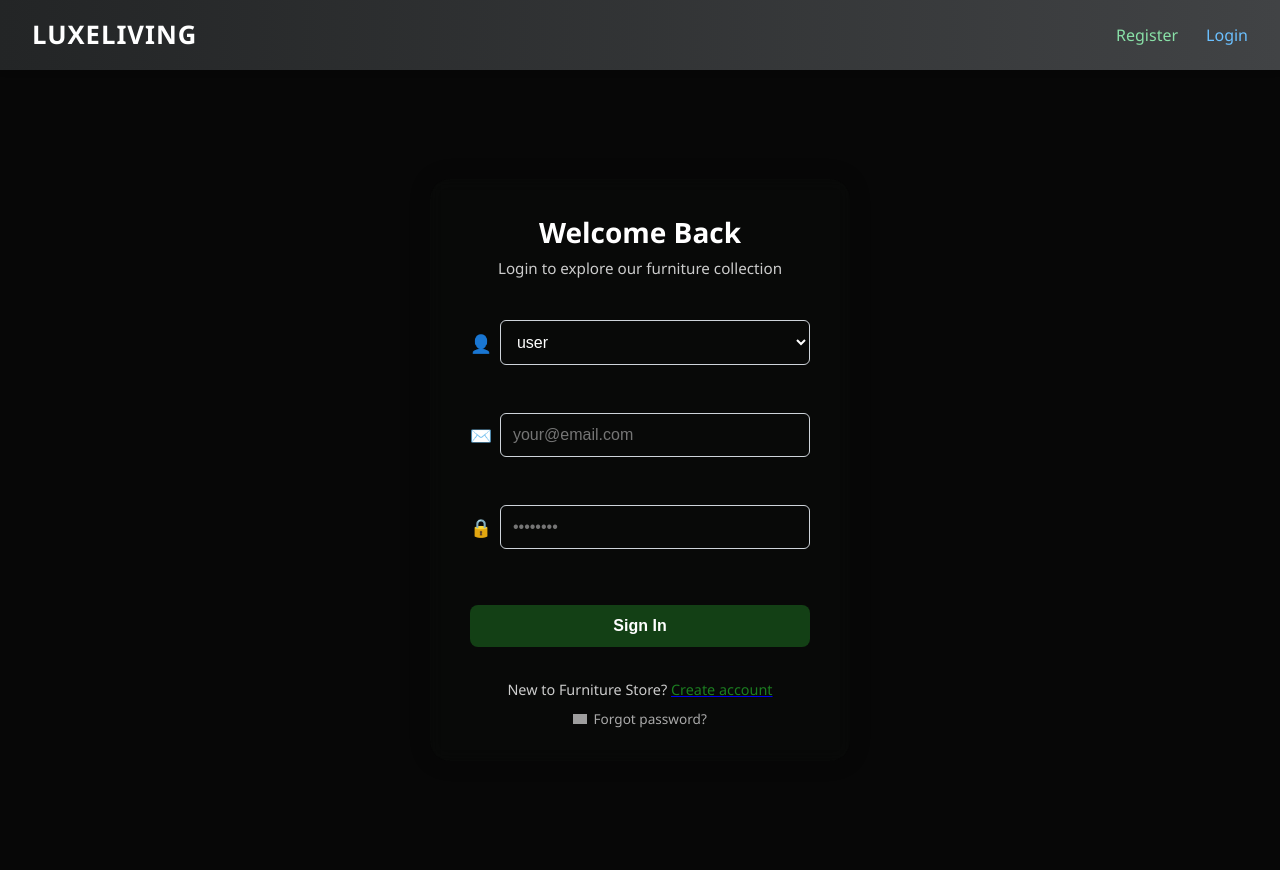
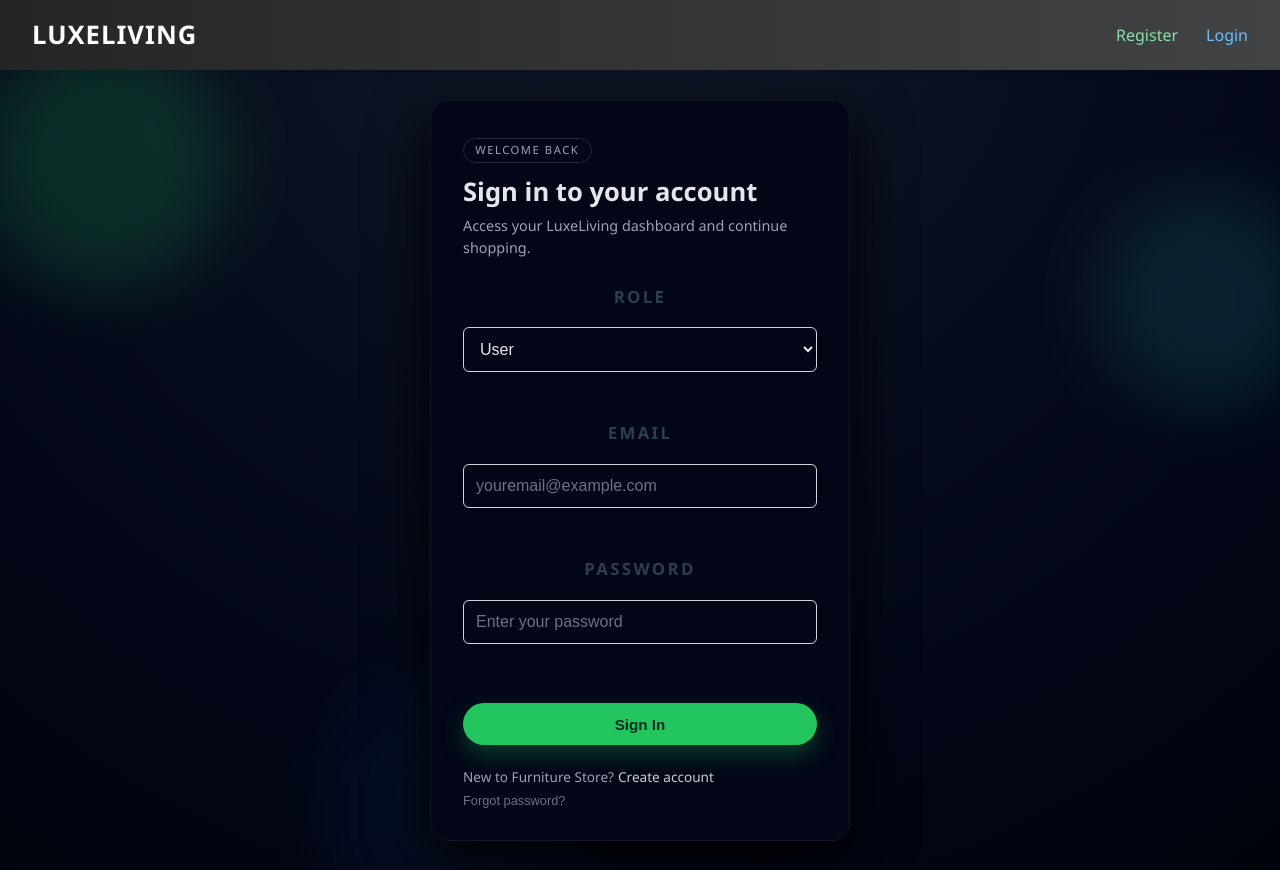
Before and after one commit to ifayis/furniture-shop, a React (Vite) app: page /login in a window 1280 px wide. Built offline with nearby package versions, Linux system fonts and the light colour scheme; grey boxes are pictures that could not be loaded.

Commit message:
furnitureshop

```diff
--- a/src/css/login.css
+++ b/src/css/login.css
@@ -1,55 +1,111 @@
-.login-bg-wrapper,
-.register-bg-wrapper {
-  background-size: cover;
-  background-position: center;
+.login-bg-wrapper {
   min-height: 100vh;
+  width: 100vw;
   display: flex;
   justify-content: center;
   align-items: center;
-  width: 100vw;
+  background: radial-gradient(circle at top, #111827 0%, #020617 55%, #000000);
+  background-size: 140% 140%;
+  animation: softMove 18s ease-in-out infinite;
+  box-sizing: border-box;
+  padding: 1.5rem;
   position: relative;
+  overflow: hidden;
+}
+@keyframes softMove {
+  0% {
+    background-position: 0% 0%;
+  }
+  50% {
+    background-position: 80% 50%;
+  }
+  100% {
+    background-position: 0% 0%;
+  }
 }
 
-.login-bg-wrapper::before,
-.register-bg-wrapper::before {
-  content: "";
+/*ANIMATED GLOW ORBS*/
+
+.bg-orb {
   position: absolute;
-  inset: 0;
-  background-color: rgba(0, 0, 0, 0.6);
+  border-radius: 999px;
+  filter: blur(35px);
+  pointer-events: none;
   z-index: 0;
 }
 
-/* Login Container */
-.login-container {
-  background-color: rgba(42, 66, 41, 0.05);
-  padding: 2rem 2.5rem;
-  border-radius: 1.25rem;
-  backdrop-filter: blur(8px);
-  box-shadow: 0 0 20px rgba(0,0,0,0.3);
+.orb1 {
+  width: 260px;
+  height: 260px;
+  background: rgba(34, 197, 94, 0.4);
+  top: -40px;
+  left: -30px;
+}
+
+.orb2 {
+  width: 220px;
+  height: 220px;
+  background: rgba(45, 212, 191, 0.35);
+  top: 15%;
+  right: -40px;
+}
+
+.orb3 {
+  width: 280px;
+  height: 280px;
+  background: rgba(59, 130, 246, 0.25);
+  bottom: -80px;
+  left: 25%;
+}
+
+/*LOGIN CARD*/
+
+.login-card {
   width: 100%;
   max-width: 420px;
+  padding: 2.2rem 2rem 2rem;
+  background: #020617;
+  border-radius: 18px;
+  border: 1px solid #111827;
+  box-shadow: 0 22px 60px rgba(0, 0, 0, 0.9);
+  position: relative;
   z-index: 1;
-  position: relative;
-  color: #fff;
+  color: #e5e7eb;
 }
 
+/*HEADER*/
+
 .login-header {
-  text-align: center;
-  margin-bottom: 1.5rem;
+  text-align: left;
+  margin-bottom: 1.6rem;
 }
 
-.login-header h2 {
-  font-size: 1.75rem;
-  font-weight: 700;
-  margin-bottom: 0.25rem;
+.pill-label {
+  display: inline-flex;
+  padding: 0.2rem 0.7rem;
+  border-radius: 999px;
+  background: #020617;
+  border: 1px solid #1f2937;
+  color: #9ca3af;
+  font-size: 0.7rem;
+  text-transform: uppercase;
+  letter-spacing: 0.14em;
+  margin-bottom: 0.6rem;
 }
 
-.login-header p {
-  font-size: 0.95rem;
-  color: #ccc;
+.login-title {
+  font-size: 1.6rem;
+  font-weight: 600;
 }
 
-/* Form Elements */
+.login-subtitle {
+  font-size: 0.9rem;
+  color: #9ca3af;
+  margin-top: 0.25rem;
+}
+
+/*FORM & INPUTS*/
+
 .login-form {
   display: flex;
   flex-direction: column;
@@ -59,80 +115,107 @@
 .form-group {
   display: flex;
   flex-direction: column;
-  gap: 0.4rem;
+  gap: 0.35rem;
 }
 
-.form-group input{
-  background: transparent !important;
-  border: none;
-  outline: none;
-  color: #fff;
-  font-size: 1rem;
-  width: 100%;
+.field-label {
+  font-size: 0.8rem;
+  text-transform: uppercase;
+  letter-spacing: 0.14em;
+  color: #9ca3af;
 }
 
-.role-select{
-  background: transparent !important;
-  border: none;
+.login-input,
+.login-select {
+  width: 100%;
+  padding: 0.7rem 0.85rem;
+  border-radius: 10px;
+  border: 1px solid #374151;
+  background: #020617;
+  color: #e5e7eb;
+  font-size: 0.95rem;
   outline: none;
-  color: #fff;
-  font-size: 1rem;
-  width: 100%;
+  transition: border-color 0.18s ease, box-shadow 0.18s ease,
+    background-color 0.18s ease;
 }
 
-.input-with-icon {
-  display: flex;
-  align-items: center;
-  border-radius: 8px;
-  background: transparent;
+.login-input::placeholder {
+  color: #6b7280;
 }
 
-.input-icon {
-  margin-right: 0.5rem;
-  font-size: 1.1rem;
+.login-input:focus,
+.login-select:focus {
+  border-color: #22c55e;
+  background-color: #030712;
+  box-shadow: 0 0 0 1px rgba(34, 197, 94, 0.4);
 }
 
-/* Button */
+/*BUTTON*/
+
 .login-button {
-  background-color: #185b1cac;
-  color: #ffffff;
-  font-size: 1rem;
-  padding: 0.75rem;
+  margin-top: 0.7rem;
+  width: 100%;
+  padding: 0.8rem;
+  border-radius: 999px;
   border: none;
-  border-radius: 8px;
+  font-size: 0.95rem;
   font-weight: 600;
   cursor: pointer;
-  transition: background 0.3s ease;
-  margin-top: 0.5rem;
+  background: #22c55e;
+  color: #022c22;
+  transition: background-color 0.18s ease, transform 0.12s ease,
+    box-shadow 0.18s ease;
+  box-shadow: 0 10px 24px rgba(22, 163, 74, 0.35);
 }
 
 .login-button:hover {
-  background-color: #2bce33a3;
+  background: #16a34a;
+  transform: translateY(-1px);
+  box-shadow: 0 12px 28px rgba(21, 128, 61, 0.4);
 }
 
+/*FOOTER*/
+
 .login-footer {
-  margin-top: 1rem;
-  text-align: center;
-  font-size: 0.9rem;
-  color: #ccc;
+  margin-top: 1.35rem;
+  text-align: left;
+  font-size: 0.85rem;
+  color: #9ca3af;
   display: flex;
   flex-direction: column;
-  gap: 0.25rem;
+  gap: 0.35rem;
 }
 
-.createacc {
-  color: #1c7e21;
+.auth-link {
+  color: #a7f3d0;
+  text-decoration: none;
   font-weight: 500;
-  text-decoration: none;
+  margin-left: 0.25rem;
+}
+
+.auth-link:hover {
+  text-decoration: underline;
 }
 
 .forgot-pass {
-  display: flex;
-  align-items: center;
-  justify-content: center;
-  gap: 0.4rem;
-  font-size: 0.85rem;
-  color: #aaa;
-  margin-top: 0.25rem;
-  cursor: pointer;
+  background: none;
+  border: none;
+  padding: 0;
+  color: #6b7280;
+  font-size: 0.8rem;
+  cursor: not-allowed;
+  text-align: left;
 }
+
+/*RESPONSIVE*/
+
+@media (max-width: 480px) {
+  .login-card {
+    padding: 2rem 1.6rem 1.8rem;
+    border-radius: 16px;
+  }
+
+  .login-title {
+    font-size: 1.4rem;
+  }
+}
--- a/src/css/register.css
+++ b/src/css/register.css
@@ -13,7 +13,6 @@
   overflow: hidden;
 }
 
-/* Subtle background movement */
 @keyframes softMove {
   0% {
     background-position: 0% 0%;
--- a/src/pages/login.jsx
+++ b/src/pages/login.jsx
@@ -1,101 +1,149 @@
-import React, { useState } from 'react'
-import { useNavigate } from 'react-router-dom'
-import { toast } from 'react-toastify'
-import '../css/login.css'
+import React, { useState } from "react";
+import { useNavigate, Link } from "react-router-dom";
+import { toast } from "react-toastify";
+import { motion } from "framer-motion";
+import "../css/login.css";
+
+function BackgroundOrbs() {
+  return (
+    <>
+      <motion.div
+        className="bg-orb orb1"
+        initial={{ scale: 0, opacity: 0 }}
+        animate={{ scale: 1, opacity: 0.45 }}
+        transition={{ duration: 1.2, ease: "easeOut" }}
+      />
+
+      <motion.div
+        className="bg-orb orb2"
+        initial={{ scale: 0, opacity: 0 }}
+        animate={{ scale: 1, opacity: 0.35 }}
+        transition={{ duration: 1.4, ease: "easeOut", delay: 0.15 }}
+      />
+
+      <motion.div
+        className="bg-orb orb3"
+        initial={{ scale: 0, opacity: 0 }}
+        animate={{ scale: 1, opacity: 0.25 }}
+        transition={{ duration: 1.6, ease: "easeOut", delay: 0.3 }}
+      />
+    </>
+  );
+}
 
 function Login() {
-  const [form, setForm] = useState({ email: "", password: "", role: 'user' })
-  const navigate = useNavigate()
+  const [form, setForm] = useState({ email: "", password: "", role: "user" });
+  const navigate = useNavigate();
+
   const handleSubmit = async (e) => {
     e.preventDefault();
+
     if (!form.email || !form.password) {
-      toast.alert('fill all the data first')
+      toast.info("Fill all the fields first.");
       return;
     }
 
-    const res = await fetch(`https://furniture-shop-asjh.onrender.com/users?email=${form.email}&password=${form.password}&role=${form.role}`);
-    const data = await res.json()
+    try {
+      const res = await fetch(
+        `https://furniture-shop-asjh.onrender.com/users?email=${form.email}&password=${form.password}&role=${form.role}`
+      );
+      const data = await res.json();
 
       if (data.length > 0) {
-      localStorage.setItem('user', JSON.stringify(data[0]))
+        localStorage.setItem("user", JSON.stringify(data[0]));
         if (data[0].role === "admin") {
           navigate("/adminpage");
         } else {
           navigate("/");
         }
       } else {
-      toast.warning('Wrong data. Register firt')
-      navigate('/register')
+        toast.warning("Wrong credentials. Please register first.");
+        navigate("/register");
       }
+    } catch (err) {
+      console.error(err);
+      toast.error("Something went wrong. Try again.");
+    }
+  };
 
-  }
   return (
+    <div className="login-bg-wrapper">
+      <BackgroundOrbs />
 
-  <div className="login-bg-wrapper">
+      <div className="login-card">
+        <div className="login-header">
+          <p className="pill-label">Welcome back</p>
+          <h2 className="login-title">Sign in to your account</h2>
+          <p className="login-subtitle">
+            Access your LuxeLiving dashboard and continue shopping.
+          </p>
+        </div>
 
-  <div className="login-container" style={{ position: 'relative', zIndex: 1 }}>
         <form className="login-form" onSubmit={handleSubmit}>
-
-      <div className="login-header">
-        <h2>Welcome Back</h2>
-        <p>Login to explore our furniture collection</p>
+          {/* Role */}
+          <div className="form-group">
+            <label className="field-label" htmlFor="role">
+              Role
+            </label>
+            <select
+              id="role"
+              className="login-select"
+              value={form.role}
+              onChange={(e) => setForm({ ...form, role: e.target.value })}
+              required
+            >
+              <option value="user">User</option>
+              <option value="admin">Admin</option>
+            </select>
           </div>
 
           <div className="form-group">
-        <div className="input-with-icon">
-          <span className="input-icon">👤</span>
-          <select
-            className="role-select"
-            onChange={(e) => setForm({ ...form, role: e.target.value })}
-            required
-          >
-            <option value="user">user</option>
-            <option value="admin">admin</option>
-          </select>
-        </div>
-      </div>
-
-      <div className="form-group">
-        <div className="input-with-icon">
-          <span className="input-icon">✉️</span>
+            <label className="field-label" htmlFor="email">
+              Email
+            </label>
             <input
+              id="email"
               type="email"
-            className="form-input"
-            placeholder="your@email.com"
+              className="login-input"
+              placeholder="youremail@example.com"
               onChange={(e) => setForm({ ...form, email: e.target.value })}
               required
             />
           </div>
-      </div>
 
           <div className="form-group">
-        <div className="input-with-icon">
-          <span className="input-icon">🔒</span>
+            <label className="field-label" htmlFor="password">
+              Password
+            </label>
             <input
+              id="password"
               type="password"
-            className='form-input'
-            placeholder="••••••••"
+              className="login-input"
+              placeholder="Enter your password"
               onChange={(e) => setForm({ ...form, password: e.target.value })}
               required
             />
-
-        </div>
           </div>
 
           <button type="submit" className="login-button">
             Sign In
           </button>
+        </form>
+
         <div className="login-footer">
-        <p>New to Furniture Store? <a href="/register"><span className='createacc'>Create account</span></a></p>
-        <a className='forgot-pass'>
-          <img src="/images/lock-icon.png" alt="" width="14" />
+          <p>
+            New to Furniture Store?
+            <Link to="/register" className="auth-link">
+              Create account
+            </Link>
+          </p>
+          <button type="button" className="forgot-pass" disabled>
             Forgot password?
-        </a>
-      </div>
-    </form>
+          </button>
         </div>
       </div>
-  )
+    </div>
+  );
 }
 
-export default Login
+export default Login;
```
Lines whose indentation alone changed are shown as unchanged.
